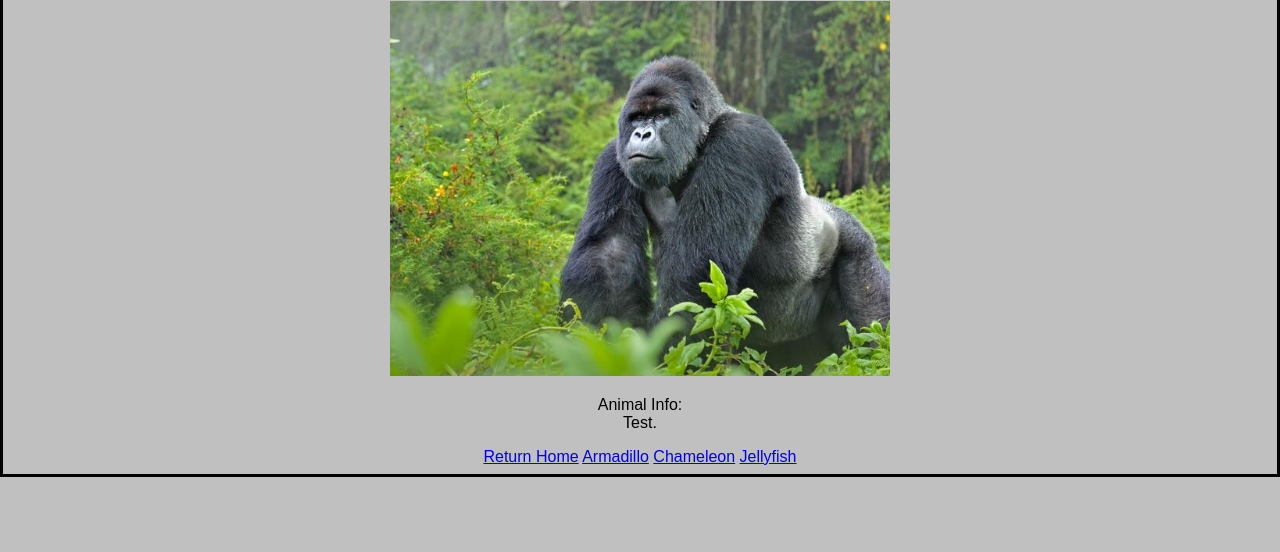
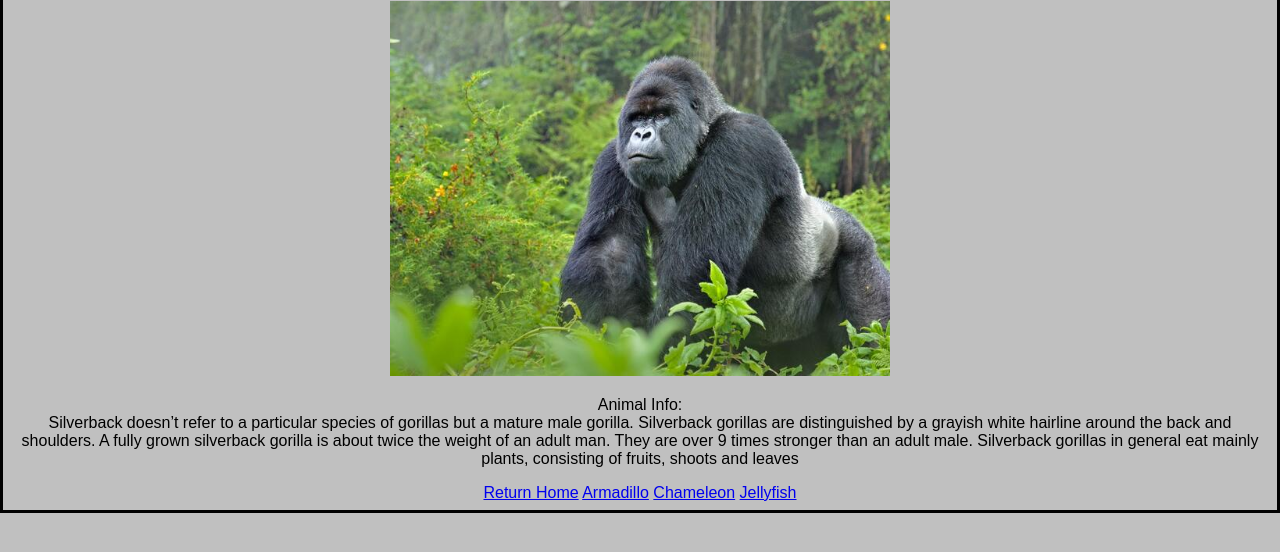
Before and after one commit to Ohwaaan/Team-app, a plain HTML site: page Douglas_zoo/silverback.html in a window 1280 px wide. Shown: the part 82-634 px from the top of the page. Drawn offline with Linux system fonts and the light colour scheme.

Commit message:
Added Silverback Gorilla information

```diff
--- a/Douglas_zoo/silverback.html
+++ b/Douglas_zoo/silverback.html
@@ -8,7 +8,7 @@
   <img src="img/4vzzw2piv9_Mountain_Gorilla_Silverback_WW22557.jpg" alt="silverback gorilla" width = "500" height = auto>
   <p> Animal Info:
       <br>
-    Test.
+      Silverback doesn’t refer to a particular species of gorillas but a mature male gorilla. Silverback gorillas are distinguished by a grayish white hairline around the back and shoulders. A fully grown silverback gorilla is about twice the weight of an adult man. They are over 9 times stronger than an adult male. Silverback gorillas in general eat mainly plants, consisting of fruits, shoots and leaves
   </p>
   <div class ="link">
     <a href="index.html">Return Home</a>
```
